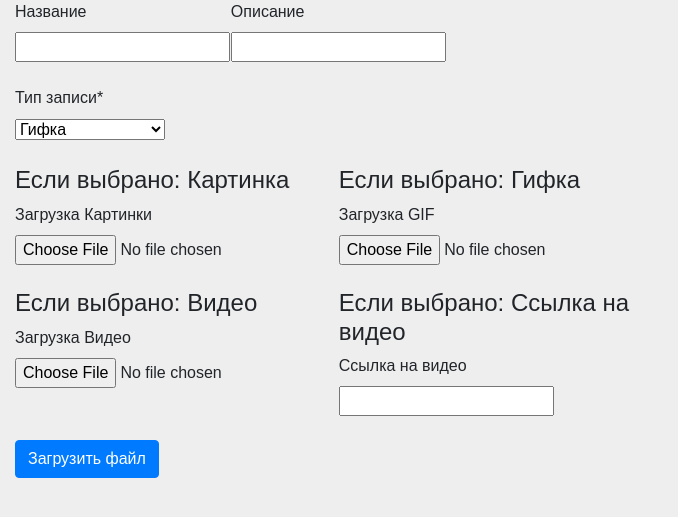
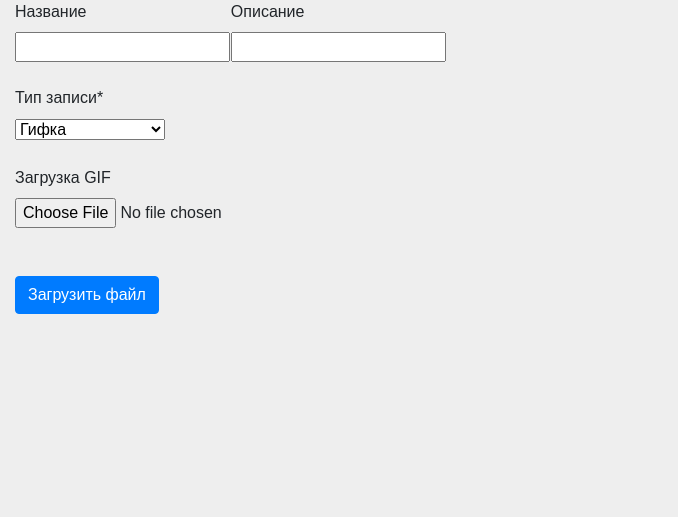
Before and after one commit to endlessnights/gifcol_proj, a Django app: page /new/ in a window 1280 px wide. Shown: the part 70-587 px from the top of the page, without its empty margins (0-678 px from the left). Run offline with Django 3.2, Linux system fonts and the light colour scheme; the visitor is signed in with stand-in values (Sample User, id 1); some libraries are stand-ins or nearby versions.

Commit message:
Поправил форму загрузки файлов

```diff
--- a/gifcol_app/templates/app/base.html
+++ b/gifcol_app/templates/app/base.html
@@ -6,12 +6,14 @@
     <link rel="stylesheet" href="https://maxcdn.bootstrapcdn.com/bootstrap/4.3.0/css/bootstrap.min.css">
     <script src="https://code.jquery.com/jquery-3.5.1.slim.min.js"></script>
     <script src="https://stackpath.bootstrapcdn.com/bootstrap/4.5.0/js/bootstrap.min.js"></script>
+    <script src="https://cdnjs.cloudflare.com/ajax/libs/font-awesome/5.10.2/js/all.js"></script>
     <link rel="stylesheet" href="{% static 'css/lightbox.min.css' %}"/>
     <link rel="stylesheet" href="{% static 'css/animated-masonry-gallery.css' %}"/>
     <script type="text/javascript" src="{% static 'js/jquery-2.js' %}"></script>
     <script type="text/javascript" src="{% static 'js/jquery.js' %}"></script>
     <script type="text/javascript" src="{% static 'js/animated-masonry-gallery.js' %}"></script>
     <script type="text/javascript" src="{% static 'js/lightbox.min.js' %}"></script>
+
     <meta charset="UTF-8">
     <title>Meme Archive</title>
 </head>
--- a/gifcol_app/templates/app/edit.html
+++ b/gifcol_app/templates/app/edit.html
@@ -20,36 +20,58 @@
     </div>
     <br>
     <div class="row">
-        <div class="col-md-3">
-            <h4>Если выбрано: Картинка</h4>
-            <!--{% if form.filetype.value == "gif" %}-->
+        <div class="col-md-3" id="id_media_img">
             {{ form.media_img|as_crispy_field }}
-            <!--{%endif%}-->
         </div>
-        <div class="col-md-3">
-            <h4>Если выбрано: Гифка</h4>
-            <!--{% if form.filetype.value == "gif" %}-->
+        <div class="col-md-3" id="id_media_gif">
             {{ form.media_gif|as_crispy_field }}
-            <!--{%endif%}-->
         </div>
     </div>
     <br>
     <div class="row">
-        <div class="col-md-3">
-            <h4>Если выбрано: Видео</h4>
-            <!--{% if form.filetype.value == "gif" %}-->
+        <div class="col-md-3" id="id_media_video">
             {{ form.media_video|as_crispy_field }}
-            <!--{%endif%}-->
         </div>
-        <div class="col-md-3">
-            <h4>Если выбрано: Ссылка на видео</h4>
-            <!--{% if form.filetype.value == "gif" %}-->
+        <div class="col-md-3" id="id_media_link">
             {{ form.medialink|as_crispy_field }}
-            <!--{%endif%}-->
         </div>
     </div>
     <br>
 <button type="submit" class="btn btn-primary">Загрузить файл</button>
+<script>
+$(document).ready( function () {
+  $('#id_media_img').hide();
+  $('#id_media_video').hide();
+  $('#id_media_link').hide();
+});
+
+
+$("#id_filetype").change(function() {
+  if ($(this).val() == "gif") {
+    $('#id_media_gif').show();
+  } else {
+    $('#id_media_gif').hide();
+    $('#id_media_img').hide();
+    $('#id_media_video').hide();
+    $('#id_media_link').hide();
+  }
+  if ($(this).val() == "img") {
+    $('#id_media_img').show();
+  } else {
+    $('#id_media_img').hide();
+  }
+  if ($(this).val() == "video") {
+    $('#id_media_video').show();
+  } else {
+    $('#id_media_video').hide();
+  }
+  if ($(this).val() == "link") {
+    $('#id_media_link').show();
+  } else {
+    $('#id_media_link').hide();
+  }
+});
+</script>
 
 </form>
 {%endif%}
```
